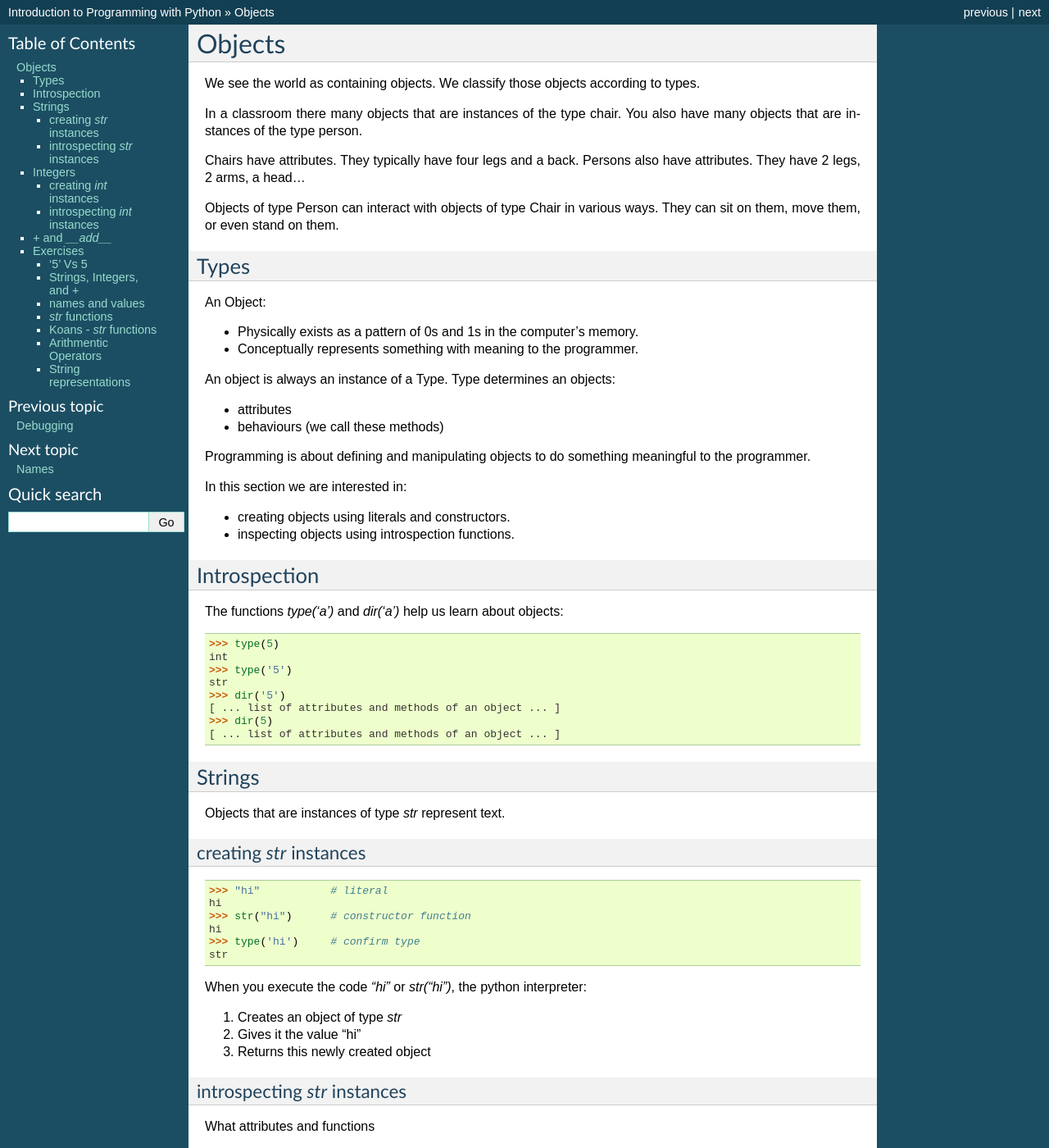
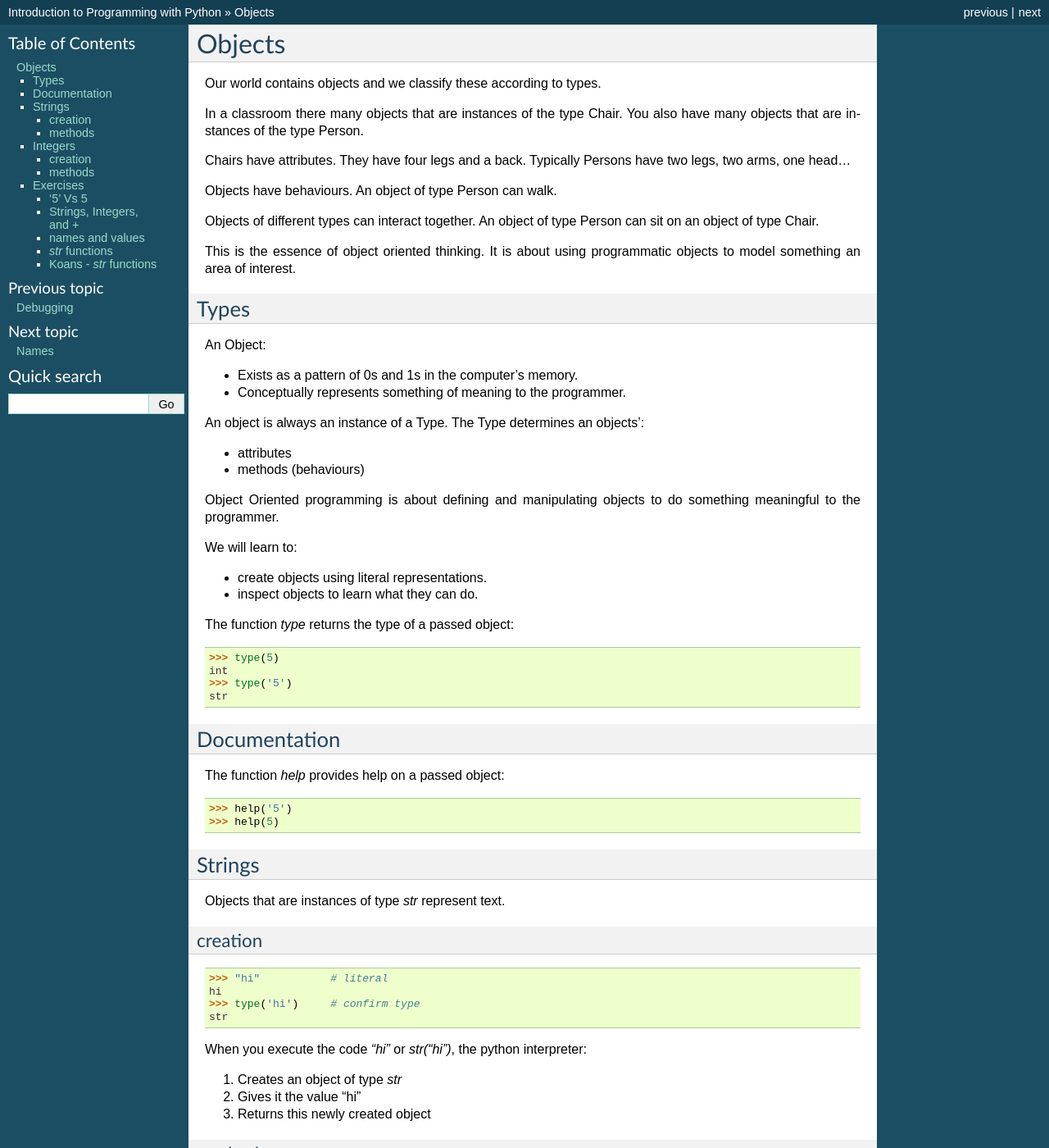
Before and after one commit to gu-lseg/intro-to-programming, a Sphinx documentation site: the page built from source/objects.rst, in a window 1280 px wide and 1400 px high. Shown: the whole window at 82% size. Built offline with Sphinx 7.4.7, drawn with Linux system fonts in a browser that asks for light colours; some of the changed text lies outside the part shown.

Commit message:
objects simplified and no reference to special methods

```diff
--- a/source/objects.rst
+++ b/source/objects.rst
@@ -1,53 +1,56 @@
 Objects
 *******
 
-We see the world as containing objects. We classify those objects according to
-types.
+Our world contains objects and we classify these according to types.
 
-In a classroom there many objects that are instances of the type chair. You also have many objects that are instances of the type person.
+In a classroom there many objects that are instances of the type Chair. You also have many objects that are instances of the type Person.
 
-Chairs have attributes. They typically have four legs and a back. Persons also
-have attributes. They have 2 legs, 2 arms, a head...
+Chairs have attributes. They have four legs and a back. Typically Persons
+have two legs, two arms, one head...
 
-Objects of type Person can interact with objects of type Chair in various ways.
-They can sit on them, move them, or even stand on them.
+Objects have behaviours. An object of type Person can walk.
 
+Objects of different types can interact together. An object of type Person can
+sit on an object of type Chair.
+
+This is the essence of object oriented thinking. It is about using programmatic
+objects to model something an area of interest.
 
 Types
 =====
 
 An Object:
 
-* Physically exists as a pattern of 0s and 1s in the computer's memory.
-* Conceptually represents something with meaning to the programmer.
+* Exists as a pattern of 0s and 1s in the computer's memory.
+* Conceptually represents something of meaning to the programmer.
 
-An object is always an instance of a Type. Type determines an objects:
+An object is always an instance of a Type. The Type determines an objects':
 
 * attributes
-* behaviours (we call these methods)
+* methods (behaviours)
 
-Programming is about defining and manipulating objects to do something
+Object Oriented programming is about defining and manipulating objects to do something
 meaningful to the programmer.
 
-In this section we are interested in:
+We will learn to:
 
-* creating objects using literals and constructors.
-* inspecting objects using introspection functions.
+* create objects using literal representations.
+* inspect objects to learn what they can do.
 
-
-Introspection
-=============
-
-The functions `type('a')` and `dir('a')` help us learn about objects::
+The function `type` returns the type of a passed object::
 
     >>> type(5)
     int
     >>> type('5')
     str
-    >>> dir('5')
-    [ ... list of attributes and methods of an object ... ]
-    >>> dir(5)
-    [ ... list of attributes and methods of an object ... ]
+
+Documentation
+=============
+
+The function `help` provides help on a passed object::
+
+    >>> help('5')
+    >>> help(5)
 
 
 Strings
@@ -55,13 +58,11 @@ Strings
 
 Objects that are instances of type `str` represent text.
 
-creating `str` instances
-------------------------
+creation
+--------
 ::
 
     >>> "hi"           # literal
-    hi
-    >>> str("hi")      # constructor function
     hi
     >>> type('hi')     # confirm type
     str
@@ -72,45 +73,43 @@ When you execute the code `"hi"` or `str("hi")`, the python interpreter:
 2. Gives it the value "hi"
 3. Returns this newly created object
 
-introspecting `str` instances
------------------------------
+methods
+-------
 
-What attributes and functions
+What methods do string objects have?
 
 `str` functions::
 
-    >>> dir("string")
-    [' .... many .... ']
+    >>> help("string")
 
-Many methods are defined on objects of type `str`. These facilitate working with text.
-Use the documents to get an overview.
+There are many. These facilitate working with text.
+Take time to visit the online documentation to get an overview.
 
 https://docs.python.org/3.4/library/string.html
+
+Objects of type `str` represent text in our programs. String methods help
+manipulate text.
 
 Integers
 ========
 
 Objects that are instances of type `int` represent whole numbers.
 
-creating `int` instances
-------------------------
+creation
+--------
 ::
 
     >>> 3              # literal
     3
-    >>> int(-5)        # constructor function
-    -5
     >>> type(5)        # confirm type
     int
 
+methods
+-------
 
-introspecting `int` instances
------------------------------
+::
 
-Methods defined on objects of type `int`::
-
-    >>> dir(5)
-    [ ... many ... ]
+    >>> help(5)        # display documentation
 
 The arithmetic operations you'd expect are implemented on int objects::
 
@@ -119,38 +118,12 @@ The arithmetic operations you'd expect are implemented on int objects::
     >>> 5 - 6
     -1
 
-For two objects of type `int` it's interpretation is identical to basic
-arithmentic.
+Two objects of type `int`, separated by an arithmetic operators `*` `/` `-` `+`, have the
+exact behaviour we expect from basic arithmentic.
 
 
-`+` and `__add__`
-=================
-
-The symbol `+` is called an operator. It takes two objects on either
-side of it. Its interpretation depends on the types of objects it is applied to.
-
-`x + y` resolves to `x.__add__(y)`
-
-::
-
-    >>> 1 + 2
-    3
-    >>> one = 1
-    >>> one.__add__(2)
-    3
-    >>> '1' + '2'
-    '12'
-    >>> '1'.__add__('2')
-    '12'
-
-.. tip::
-
-    Any object that implements the `__add__` function will work
-    with the `<object> + x` syntax.
-
-.. tip::
-
-    Other operators: `*` `-` `/`
+Objects of type `int` represent whole numbers in our programs. Their methods
+map to arithmetic enabling us to use them to solve basic math problems.
 
 Exercises
 =========
@@ -191,9 +164,9 @@ conclude of the meaning of `*`?
 
 Using the output of::
 
-    >>> dir('5')
+    >>> help(str)
     [ .... ]
-    >>> dir(5)
+    >>> help(int)
     [ .... ]
 
 Which double underscore function do you think might be at play?
@@ -211,7 +184,7 @@ side of the equal sign?
 `str` functions
 ---------------
 
-Using the interpreter and introspection functions, for the string 'abcabc' find a method that:
+Using the `help`, for the `str` and the string 'abcabc' as an example find a method that:
 
 * confirms whether the string is alphabetical
 * confirms wether the string is alphnumerical
@@ -222,7 +195,6 @@ Using the interpreter and introspection functions, for the string 'abcabc' find
 
 .. tip::
 
-    * Search dir('abcabc') for contenders and experiment
     * docs https://docs.python.org/3/library/stdtypes.html#string-methods
 
 Koans - `str` functions
@@ -232,21 +204,3 @@ Koans - `str` functions
 
     python3 contemplate_koans.py about_strings
     python3 contemplate_koans.py about_strings_manipulation
-
-
-Arithmentic Operators
----------------------
-
-Using introspection which special functions does the following syntax
-resolve to:
-
-* `3 - 2`
-* `3 * 2`
-* `3 / 2`
-* `3 % 2`
-
-String representations
-----------------------
-
-What function gets called when we get results in the interpreter?
-Is it the same that gets called when we type `print(x)`?
```
